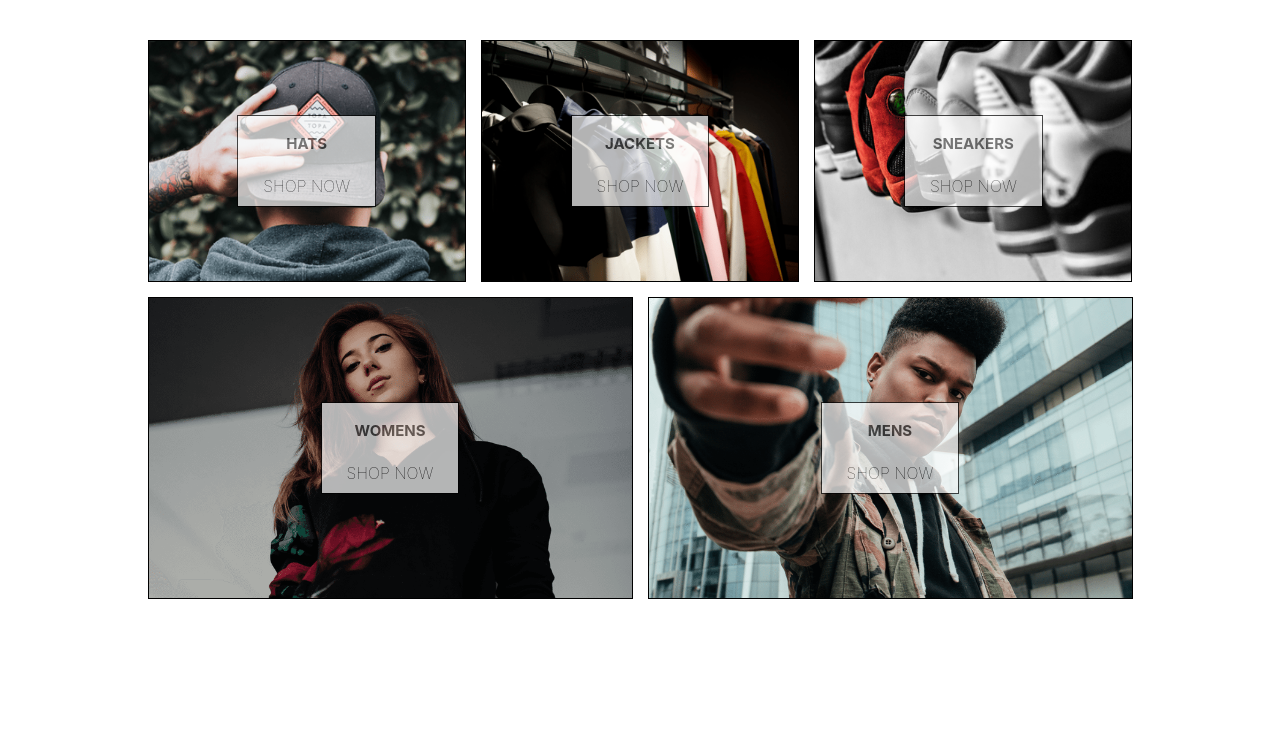
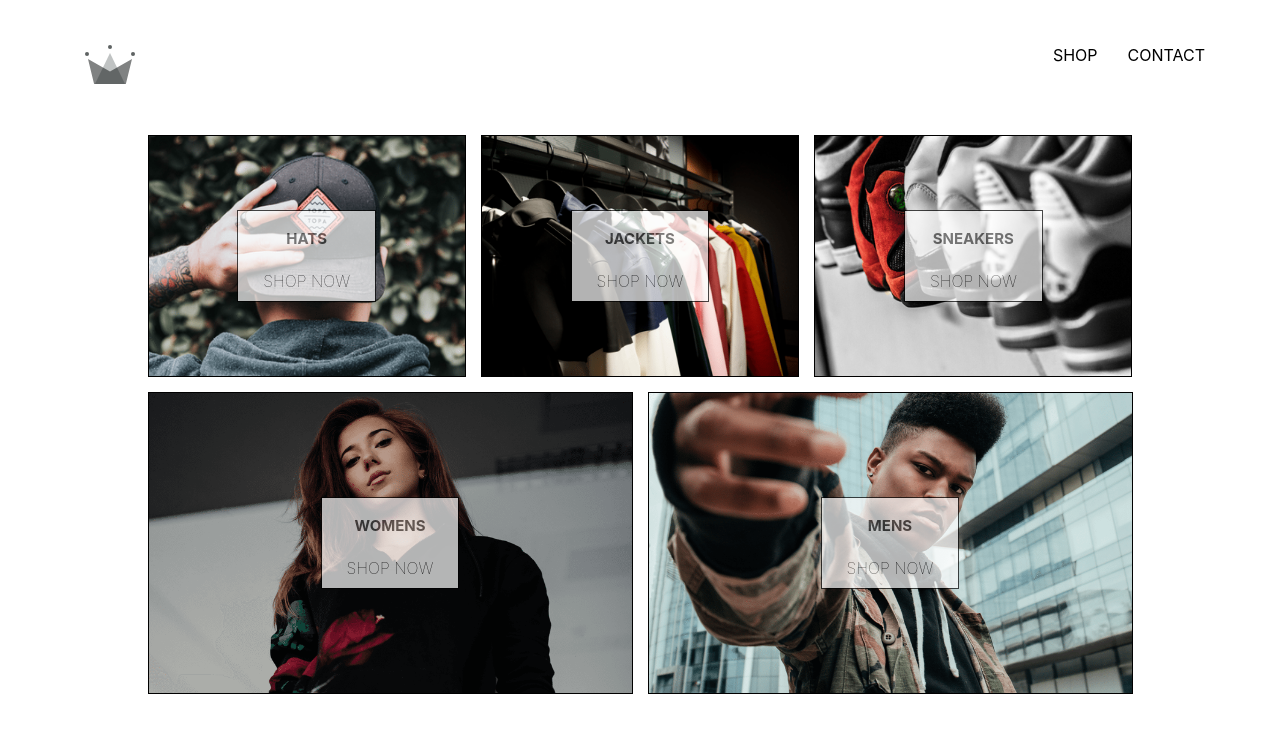
Before and after one commit to anasmost/ecom-garment, a React (Create React App) app: page / in a window 1280 px wide. Shown: the top 732 px of the page. Built offline with nearby package versions, Linux system fonts and the light colour scheme.

Commit message:
Add App wide Header Component

```diff
--- a/src/App.css
+++ b/src/App.css
@@ -1,3 +1,8 @@
 body {
   padding: 20px 60px;
 }
+
+a {
+  text-decoration: none;
+  color: black;
+}
--- a/src/App.js
+++ b/src/App.js
@@ -1,12 +1,14 @@
 import './App.css';
 import { Route, Switch } from 'react-router-dom';
 
+import Header from './components/header/header.component';
 import Homepage from './pages/homepage/homepage.component';
 import ShopPage from './pages/shoppage/shoppage.component';
 
 function App() {
   return (
     <div>
+      <Header />
       <Switch>
         <Route exact path="/" component={Homepage} />
         <Route exact path="/shop" component={ShopPage} />
--- a/src/components/collection-preview/collection-preview.component.jsx
+++ b/src/components/collection-preview/collection-preview.component.jsx
@@ -1,5 +1,4 @@
 import React from "react";
-import { Link, withRouter } from "react-router-dom";
 import CollectionItem from "../collection-item/collection-item.component";
 import "./collection-preview.styles.scss";
 
--- /dev/null
+++ b/src/components/header/header.component.jsx
@@ -0,0 +1,23 @@
+import React from "react";
+import { Link } from "react-router-dom";
+import "./header.styles.scss";
+
+import { ReactComponent as Logo } from "../../assets/crown.svg";
+
+const Header = () => (
+  <div className="header">
+    <Link className="logo-container" to="/">
+      <Logo className="logo" />
+    </Link>
+    <div className="options">
+      <Link className="option" to="/shop">
+        SHOP
+      </Link>
+      <Link className="option" to="/shop">
+        CONTACT
+      </Link>
+    </div>
+  </div>
+);
+
+export default Header;
--- /dev/null
+++ b/src/components/header/header.styles.scss
@@ -0,0 +1,25 @@
+.header {
+  height: 70px;
+  width: 100%;
+  display: flex;
+  justify-content: space-between;
+  margin-bottom: 25px;
+
+  .logo-container {
+    height: 100%;
+    width: 70px;
+    padding: 25px;
+  }
+
+  .options {
+    width: 50%;
+    height: 100%;
+    display: flex;
+    align-items: center;
+    justify-content: flex-end;
+
+    .option {
+      padding: 10px 15px;
+    }
+  }
+}
```
Also changed, not shown: src/assets/crown.svg (added).
